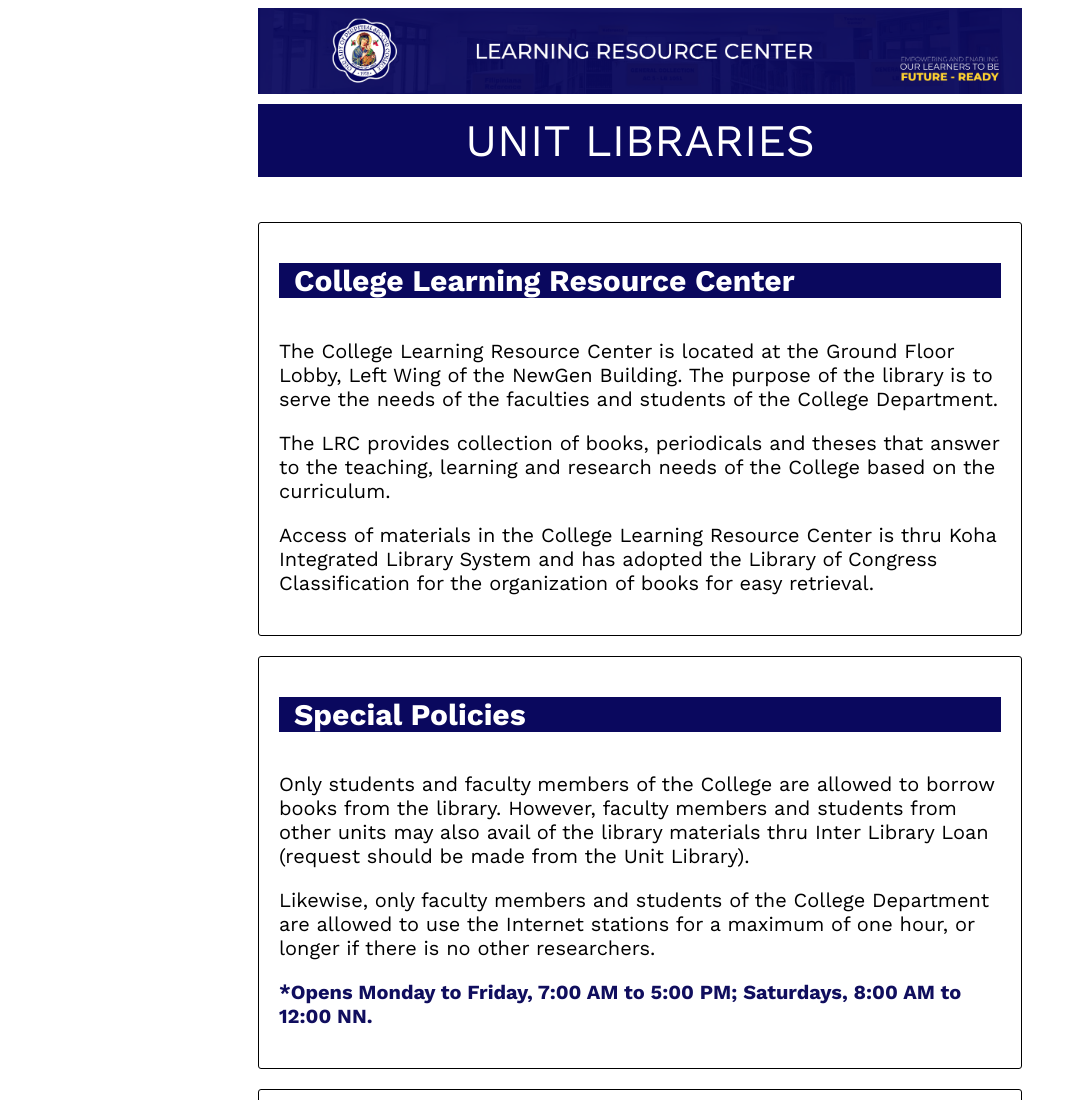
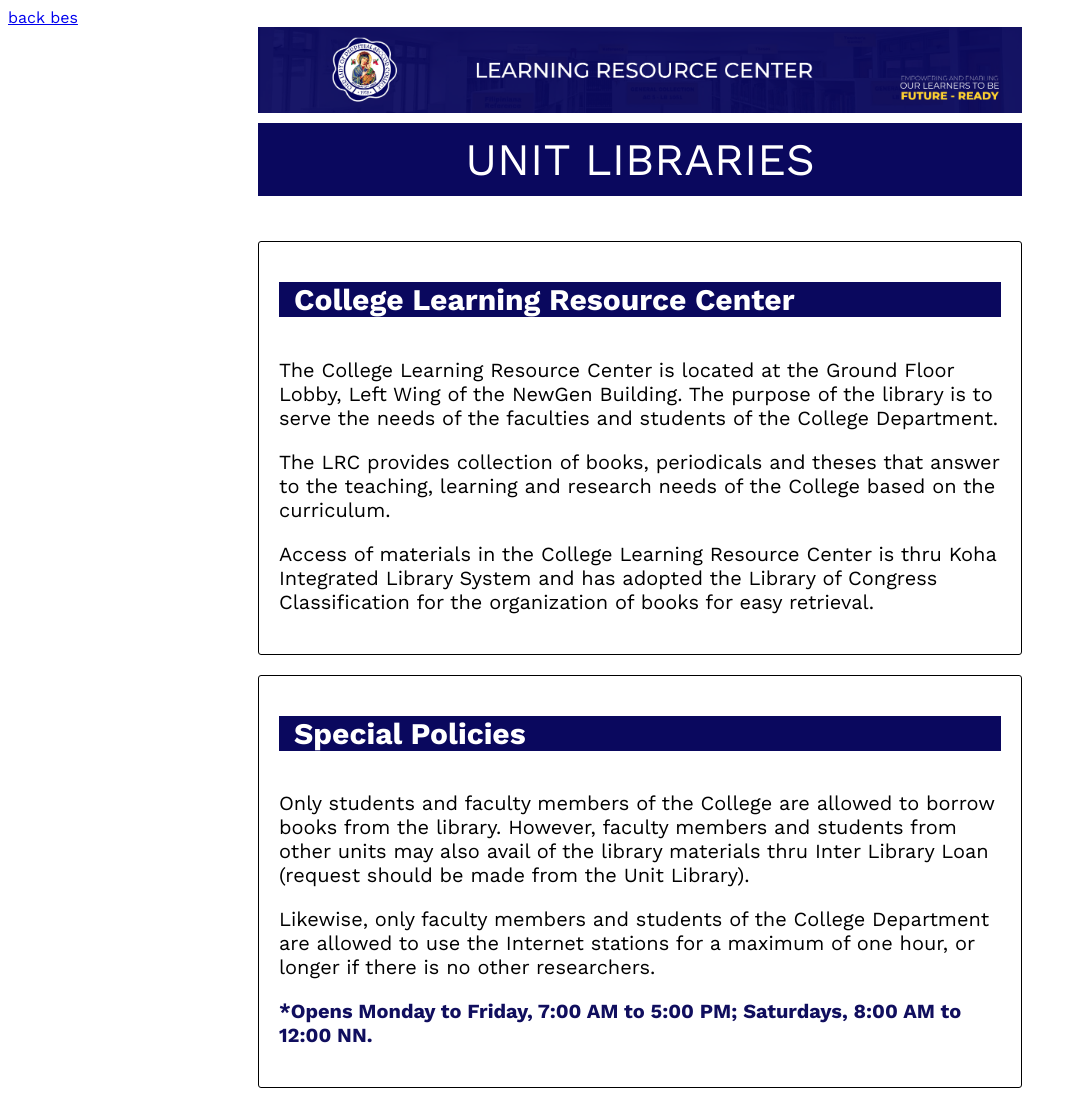
Before and after one commit to Estrella-kz/OLOPSC_Library.github.io, a plain HTML site: page index.html in a window 1280 px wide. Shown: the top 1100 px of the page, without its empty margins (0-1077 px from the left). Drawn offline with nearby package versions, Linux system fonts and the light colour scheme.

Commit message:
Update index.html

```diff
--- a/index.html
+++ b/index.html
@@ -8,6 +8,9 @@
     </head>
 
     <body>
+
+        <a href="http://172.104.162.92/"> back bes </a>
+
         <div class="container">
         <img class="header" src="olopsc-header-opac.png" />
         <p class="main">UNIT LIBRARIES</p>
```
